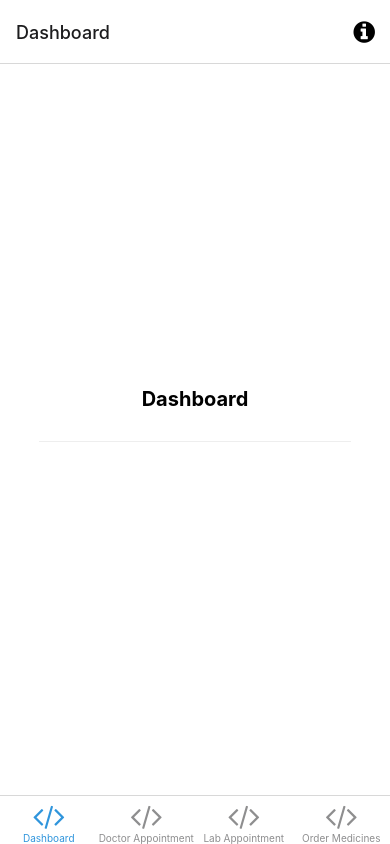
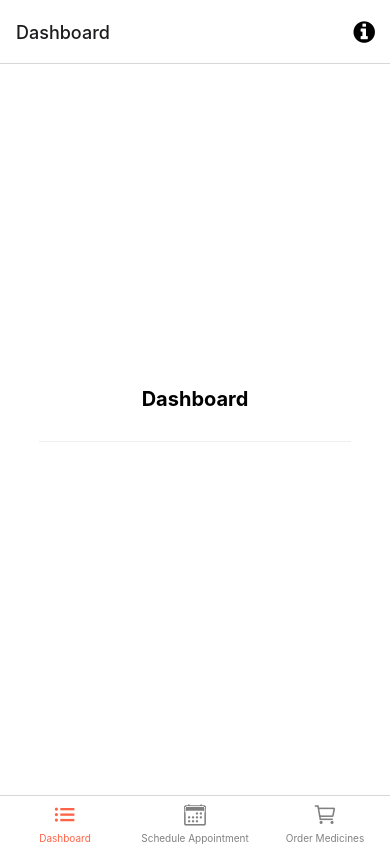
Before and after one commit to AyanGhatak/medicine-app, a React Native app: screen /Dashboard in a window 390 px wide. Built offline with nearby package versions, Linux system fonts and the light colour scheme; what expo-linking would draw is missing.

Commit message:
Fix the tabs

```diff
--- a/navigation/index.tsx
+++ b/navigation/index.tsx
@@ -3,7 +3,7 @@
  * https://reactnavigation.org/docs/getting-started
  *
  */
-import { FontAwesome } from '@expo/vector-icons';
+import { FontAwesome, Ionicons } from '@expo/vector-icons';
 import { createBottomTabNavigator } from '@react-navigation/bottom-tabs';
 import { NavigationContainer, DefaultTheme, DarkTheme } from '@react-navigation/native';
 import { createNativeStackNavigator } from '@react-navigation/native-stack';
@@ -61,15 +61,54 @@ function BottomTabNavigator() {
   return (
     <BottomTab.Navigator
       initialRouteName="Dashboard"
-      screenOptions={{
-        tabBarActiveTintColor: Colors[colorScheme].tint,
-      }}>
+      screenOptions={({ route }) => ({
+        tabBarIcon: ({ focused, color, size }) => {
+          if (route.name === 'Dashboard') {
+            return (
+              <Ionicons
+                name={
+                  focused
+                    ? 'md-list'
+                    : 'md-list-outline'
+                }
+                size={size}
+                color={color}
+              />
+            );
+          } else if (route.name === 'DoctorAppointment') {
+            return (
+              <Ionicons
+              name={
+                focused
+                  ? 'ios-calendar'
+                  : 'ios-calendar-outline'
+              }
+                size={size}
+                color={color}
+              />
+            );
+          } else if (route.name === 'OrderMedicines') {
+            return (
+              <Ionicons
+              name={
+                focused
+                  ? 'ios-cart'
+                  : 'ios-cart-outline'
+              }
+                size={size}
+                color={color}
+              />
+            );
+          }
+        },
+        tabBarInactiveTintColor: 'gray',
+        tabBarActiveTintColor: 'tomato',
+      })}>
       <BottomTab.Screen
         name="Dashboard"
         component={DashboardScreen}
         options={({ navigation }: RootTabScreenProps<'Dashboard'>) => ({
           title: 'Dashboard',
-          tabBarIcon: ({ color }) => <TabBarIcon name="code" color={color} />,
           headerRight: () => (
             <Pressable
               onPress={() => navigation.navigate('Modal')}
@@ -90,16 +129,7 @@ function BottomTabNavigator() {
         name="DoctorAppointment"
         component={DoctorAppointment}
         options={{
-          title: 'Doctor Appointment',
-          tabBarIcon: ({ color }) => <TabBarIcon name="code" color={color} />,
-        }}
-      />
-      <BottomTab.Screen
-        name="LabAppointment"
-        component={LabAppointmentScreen}
-        options={{
-          title: 'Lab Appointment',
-          tabBarIcon: ({ color }) => <TabBarIcon name="code" color={color} />,
+          title: 'Schedule Appointment',
         }}
       />
       <BottomTab.Screen
@@ -107,7 +137,6 @@ function BottomTabNavigator() {
         component={OrderMedicinesScreen}
         options={{
           title: 'Order Medicines',
-          tabBarIcon: ({ color }) => <TabBarIcon name="code" color={color} />,
         }}
       />
     </BottomTab.Navigator>
--- a/package.json
+++ b/package.json
@@ -18,6 +18,7 @@
     "@react-navigation/bottom-tabs": "^6.0.5",
     "@react-navigation/native": "^6.0.2",
     "@react-navigation/native-stack": "^6.1.0",
+    "add": "^2.0.6",
     "expo": "~46.0.16",
     "expo-asset": "~8.6.1",
     "expo-constants": "~13.2.4",
@@ -30,9 +31,12 @@
     "react": "18.0.0",
     "react-dom": "18.0.0",
     "react-native": "0.69.6",
+    "react-native-paper": "5.0.0-rc.6",
     "react-native-safe-area-context": "4.3.1",
     "react-native-screens": "~3.15.0",
-    "react-native-web": "~0.18.7"
+    "react-native-vector-icons": "^9.2.0",
+    "react-native-web": "~0.18.7",
+    "yarn": "^1.22.19"
   },
   "devDependencies": {
     "@babel/core": "^7.12.9",
--- a/screens/OrderMedicines.tsx
+++ b/screens/OrderMedicines.tsx
@@ -6,7 +6,7 @@ import { RootTabScreenProps } from '../types';
 export default function OrderMedicinesScreen({ navigation }: RootTabScreenProps<'OrderMedicines'>) {
   return (
     <View style={styles.container}>
-      <Text style={styles.title}>Lab Appointment</Text>
+      <Text style={styles.title}>Order Medicines</Text>
       <View style={styles.separator} lightColor="#eee" darkColor="rgba(255,255,255,0.1)" />
     </View>
   );
```
Also changed, not shown: 1 other file (tests, documents, lock files or other folders).
